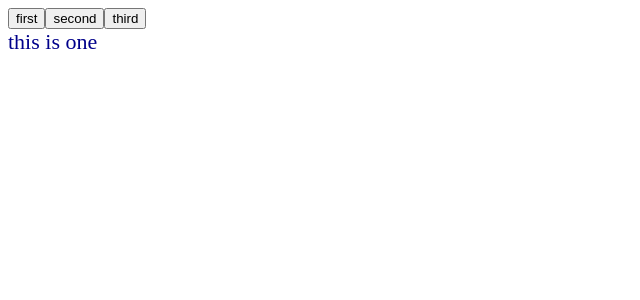
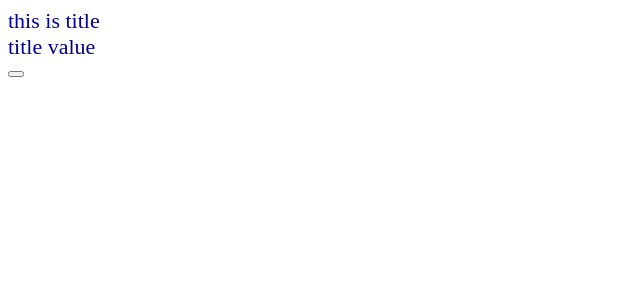
Before and after one commit to yenilikci/vue-rubicondata, a Vue app in the folder componentler/: page / in a window 1280 px wide. Shown: the top 300 px of the page, without its empty margins (0-640 px from the left). Built offline with nearby package versions, Linux system fonts and the light colour scheme.

Commit message:
propslarda veri akışı

```diff
--- a/componentler/src/App.vue
+++ b/componentler/src/App.vue
@@ -1,7 +1,6 @@
 <template>
   <div>
-    <button v-for="tab in tabs" :key="tab" @click="currentTab = tab">{{ tab }}</button>
-    <component :is="currentTab"></component>
+    <first title-big="this is title" :title="titleValue"/>
   </div>
 </template>
 
@@ -14,8 +13,7 @@ export default {
   },
   data() {
     return {
-      currentTab: 'first',
-      tabs: ["first", "second", "third"]
+      titleValue: 'title value'
     }
   }
 }
--- a/componentler/src/components/One.vue
+++ b/componentler/src/components/One.vue
@@ -1,10 +1,22 @@
 <template>
-  <div class="container">this is one</div>
+  <div class="container">{{ mutateTitle }} <br> {{ title }}</div>
+  <button @click="tryOne"></button>
 </template>
 
 <script>
 export default {
-  name: "One"
+  name: "One",
+  props: ['titleBig', 'title'],
+  data() {
+    return {
+      mutateTitle: this.titleBig
+    }
+  },
+  methods: {
+    tryOne() {
+      this.mutateTitle = 'new Title'
+    }
+  }
 }
 </script>
 
```
